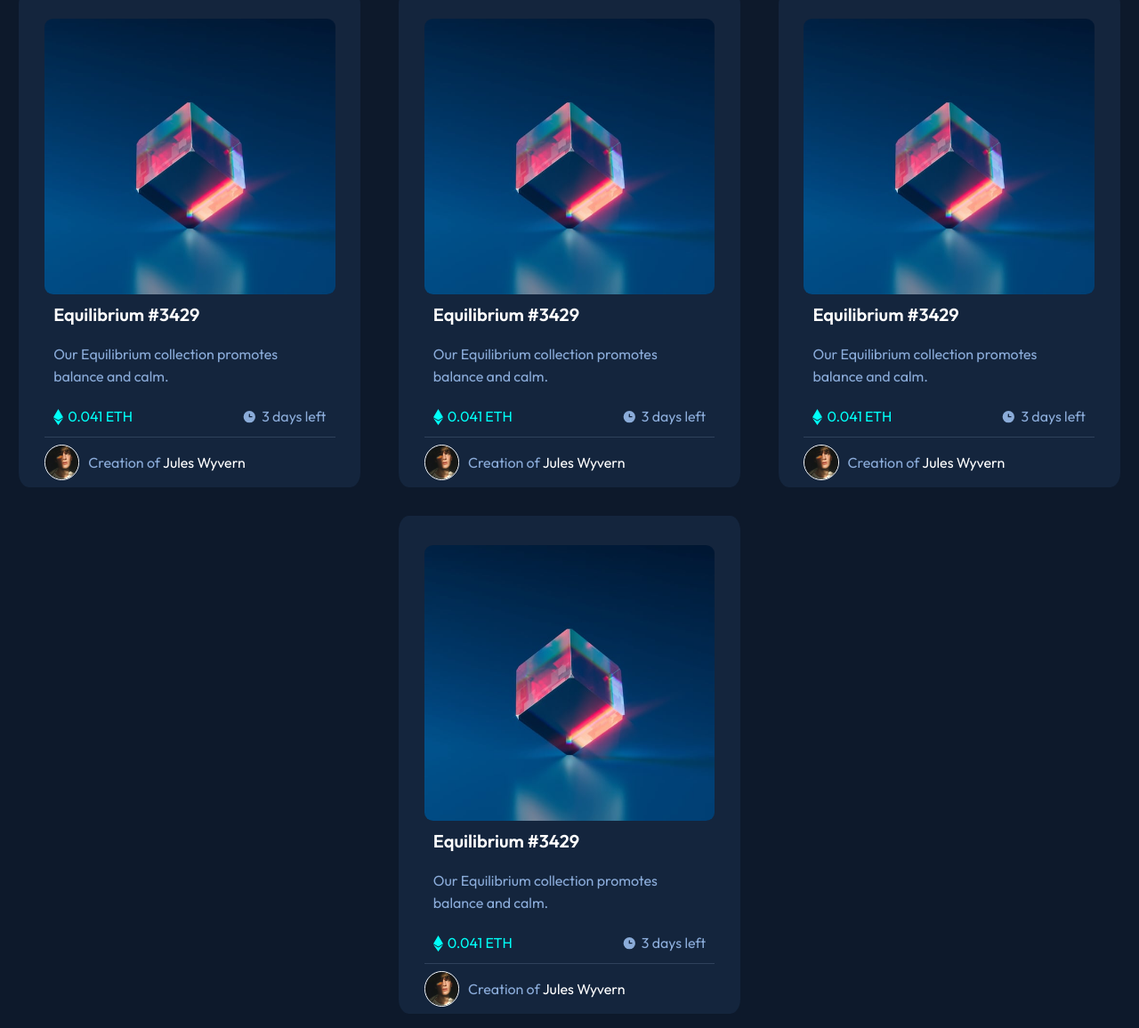
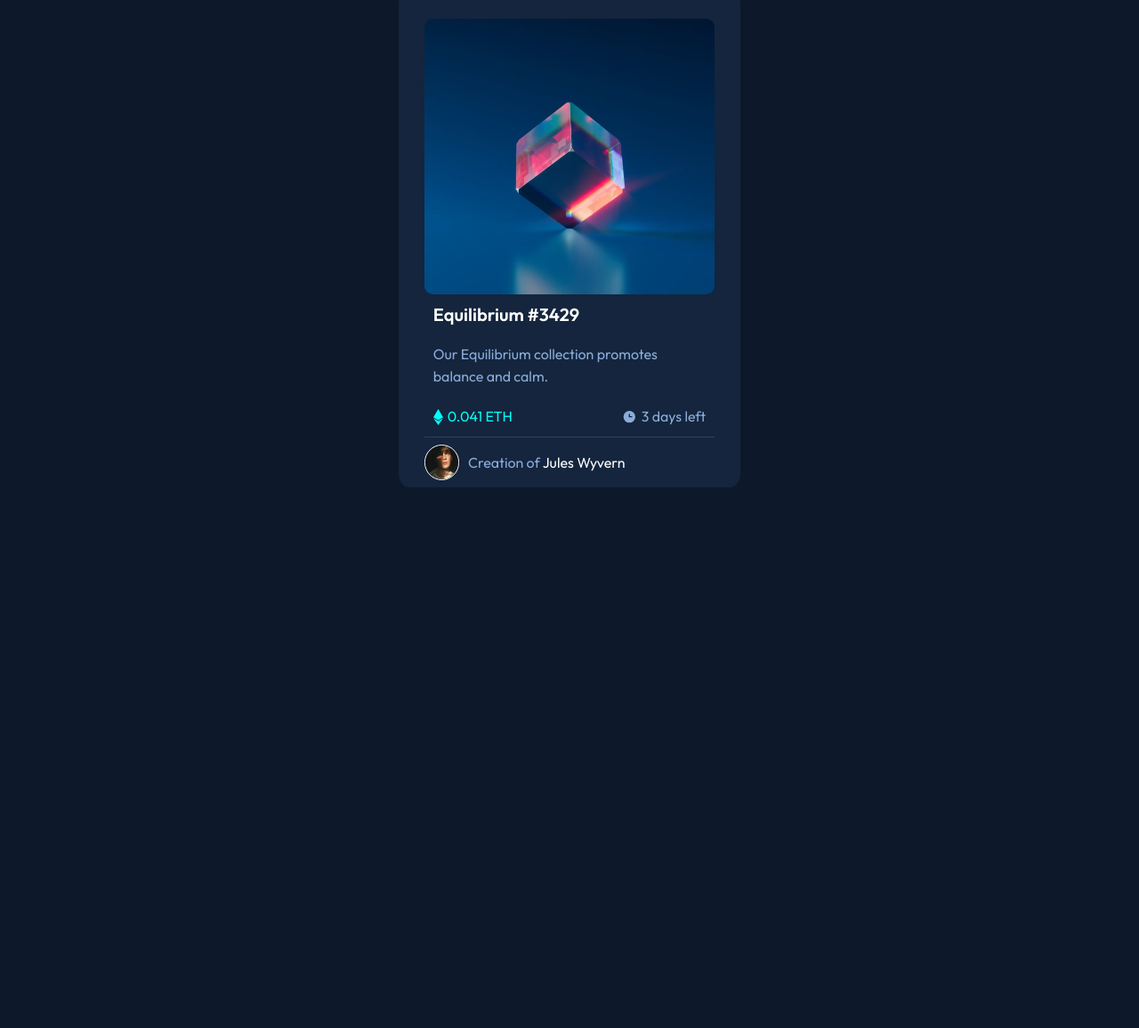
Before and after one commit to emmanuelfs/NFT-Preview, a plain HTML site: page index.html in a window 1280 px wide. Shown: the part 28-1184 px from the top of the page at 89% size. After the commit the page ends 800 px from the top, so only its background shows below. Drawn offline with Linux system fonts and the light colour scheme.

Commit message:
Remove Duplicate

```diff
--- a/index.html
+++ b/index.html
@@ -69,117 +69,6 @@
           </div>
         </div>
       </div>
-      <div class="card">
-        <div class="cardContent">
-          <div class="cardImage">
-            <img src="images/image-equilibrium.jpg" alt="Equilibrium image" />
-            <div class="iconViewContainer">
-              <img
-                src="images/icon-view.svg"
-                alt="Icon on Hover"
-                class="iconView"
-              />
-            </div>
-          </div>
-          <div class="cardTextContent">
-            <h1>Equilibrium #3429</h1>
-            <p>Our Equilibrium collection promotes balance and calm.</p>
-
-            <div class="cardFooter">
-              <span
-                ><img src="images/icon-ethereum.svg" alt="Ethereum Icon" />
-                <p class="etherValue">0.041 ETH</p></span
-              >
-              <span
-                ><img src="images/icon-clock.svg" alt="Clock Icon" />
-                <p>3 days left</p></span
-              >
-            </div>
-          </div>
-          <hr />
-          <div class="credits">
-            <img
-              src="images/image-avatar.png"
-              alt="Avatar of content creator"
-            />
-            <p class="creation">Creation of <a href="#">Jules Wyvern</a></p>
-          </div>
-        </div>
-      </div>
-      <div class="card">
-        <div class="cardContent">
-          <div class="cardImage">
-            <img src="images/image-equilibrium.jpg" alt="Equilibrium image" />
-            <div class="iconViewContainer">
-              <img
-                src="images/icon-view.svg"
-                alt="Icon on Hover"
-                class="iconView"
-              />
-            </div>
-          </div>
-          <div class="cardTextContent">
-            <h1>Equilibrium #3429</h1>
-            <p>Our Equilibrium collection promotes balance and calm.</p>
-
-            <div class="cardFooter">
-              <span
-                ><img src="images/icon-ethereum.svg" alt="Ethereum Icon" />
-                <p class="etherValue">0.041 ETH</p></span
-              >
-              <span
-                ><img src="images/icon-clock.svg" alt="Clock Icon" />
-                <p>3 days left</p></span
-              >
-            </div>
-          </div>
-          <hr />
-          <div class="credits">
-            <img
-              src="images/image-avatar.png"
-              alt="Avatar of content creator"
-            />
-            <p class="creation">Creation of <a href="#">Jules Wyvern</a></p>
-          </div>
-        </div>
-      </div>
-      <div class="card">
-        <div class="cardContent">
-          <div class="cardImage">
-            <img src="images/image-equilibrium.jpg" alt="Equilibrium image" />
-            <div class="iconViewContainer">
-              <img
-                src="images/icon-view.svg"
-                alt="Icon on Hover"
-                class="iconView"
-              />
-            </div>
-          </div>
-          <div class="cardTextContent">
-            <h1>Equilibrium #3429</h1>
-            <p>Our Equilibrium collection promotes balance and calm.</p>
-
-            <div class="cardFooter">
-              <span
-                ><img src="images/icon-ethereum.svg" alt="Ethereum Icon" />
-                <p class="etherValue">0.041 ETH</p></span
-              >
-              <span
-                ><img src="images/icon-clock.svg" alt="Clock Icon" />
-                <p>3 days left</p></span
-              >
-            </div>
-          </div>
-          <hr />
-          <div class="credits">
-            <img
-              src="images/image-avatar.png"
-              alt="Avatar of content creator"
-            />
-            <p class="creation">Creation of <a href="#">Jules Wyvern</a></p>
-          </div>
-        </div>
-      </div>
     </main>
   </body>
 </html>
```
